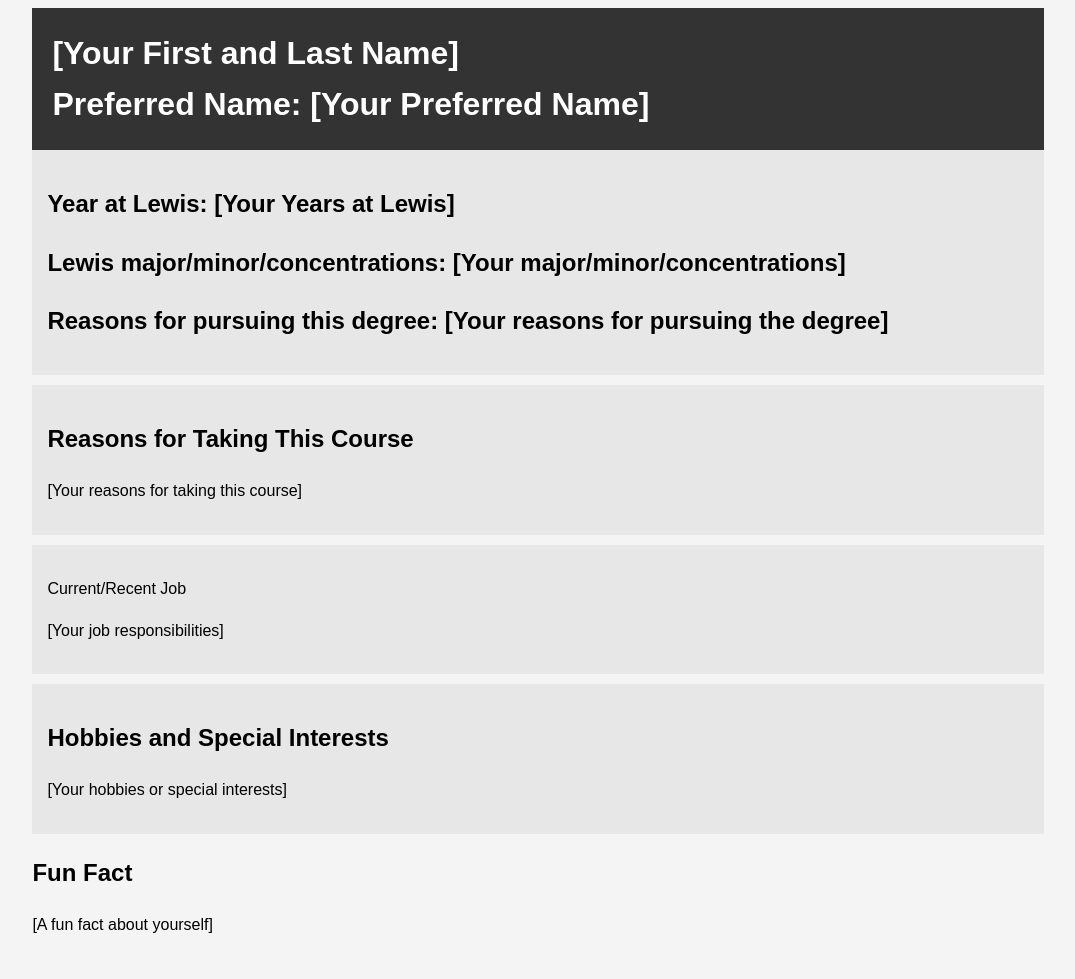
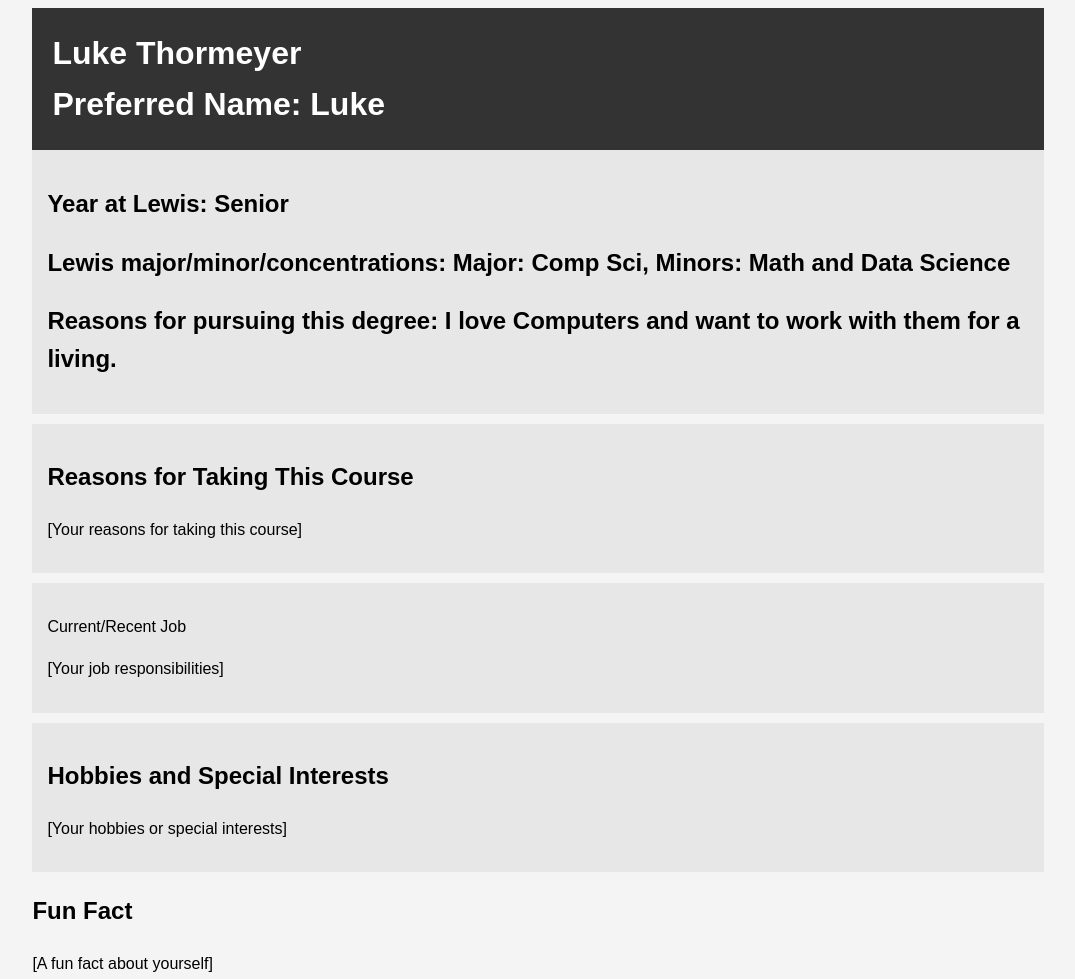
Before and after one commit to LukeT025/me, a plain HTML site: page index.html in a window 1280 px wide. Shown: the whole page, without its empty margins (102-1177 px from the left). Drawn offline with Linux system fonts and the light colour scheme.

Commit message:
Update index.html

```diff
--- a/index.html
+++ b/index.html
@@ -31,14 +31,14 @@
 <body>
     <div class="container">
         <header class="main-info">
-            <h1>[Your First and Last Name]</h1>
-            <h1>Preferred Name: [Your Preferred Name]</h1>
+            <h1>Luke Thormeyer</h1>
+            <h1>Preferred Name: Luke</h1>
         </header>
 
         <section class="lewis">
-			<h2>Year at Lewis: [Your Years at Lewis]</h2>
-			<h2>Lewis major/minor/concentrations: [Your major/minor/concentrations]</h2>
-			<h2>Reasons for pursuing this degree: [Your reasons for pursuing the degree]</h2>
+			<h2>Year at Lewis: Senior</h2>
+			<h2>Lewis major/minor/concentrations: Major: Comp Sci, Minors: Math and Data Science</h2>
+			<h2>Reasons for pursuing this degree: I love Computers and want to work with them for a living.</h2>
         </section>
 
 		<section class="course">
```
